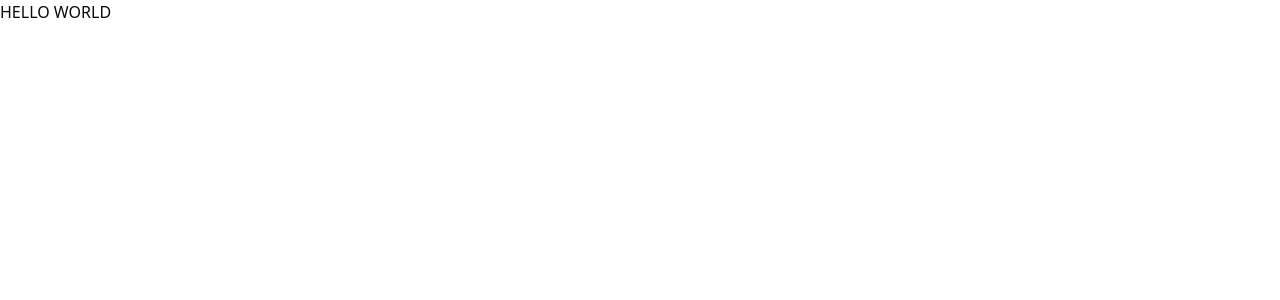
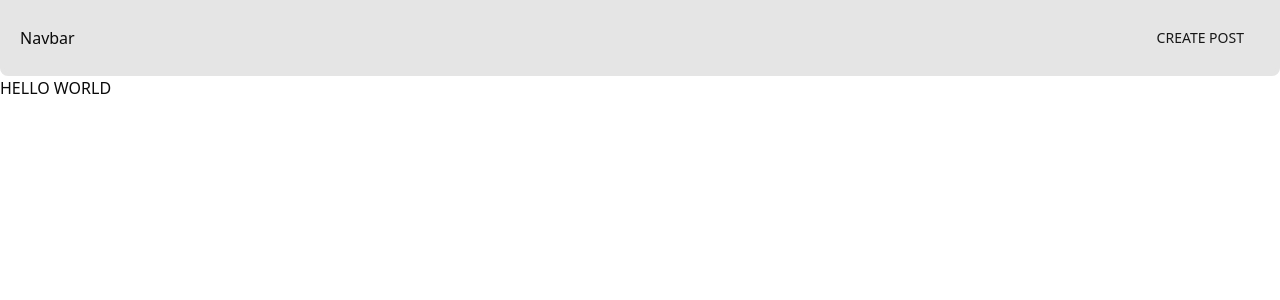
Before and after one commit to DireWolf707/prototype, a Next.js app: page / in a window 1280 px wide. Shown: the top 300 px of the page. Built offline with nearby package versions, Linux system fonts and the light colour scheme.

Commit message:
added navbar

```diff
--- a/app/layout.tsx
+++ b/app/layout.tsx
@@ -1,5 +1,6 @@
 import type { Metadata } from 'next'
 import './globals.css'
+import Navbar from '@/components/home/navbar'
 
 export const metadata: Metadata = {
     title: 'Create Next App',
@@ -13,7 +14,10 @@ export default function RootLayout({
 }>) {
     return (
         <html lang="en">
-            <body>{children}</body>
+            <body>
+                <Navbar />
+                {children}
+            </body>
         </html>
     )
 }
--- /dev/null
+++ b/components/home/navbar.tsx
@@ -0,0 +1,17 @@
+import React from 'react'
+import { Button } from '../ui/button'
+import Link from 'next/link'
+
+const Navbar = () => {
+    return (
+        <div className="flex items-center justify-between rounded-b-lg border-4 bg-neutral-200 p-4">
+            <Link href="/">Navbar</Link>
+
+            <Link href="/create">
+                <Button variant="link">CREATE POST</Button>
+            </Link>
+        </div>
+    )
+}
+
+export default Navbar
```
